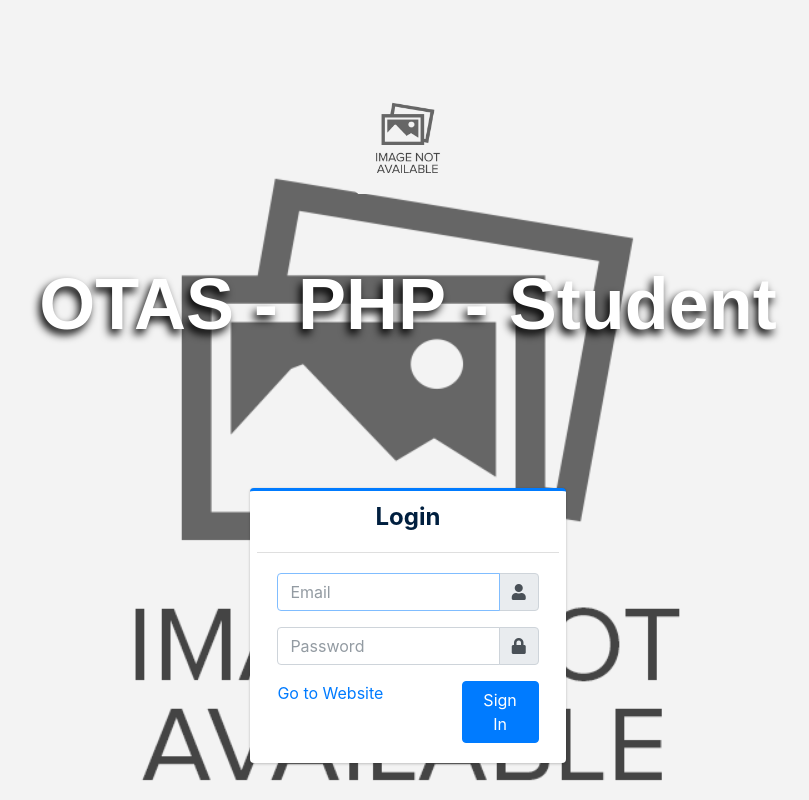
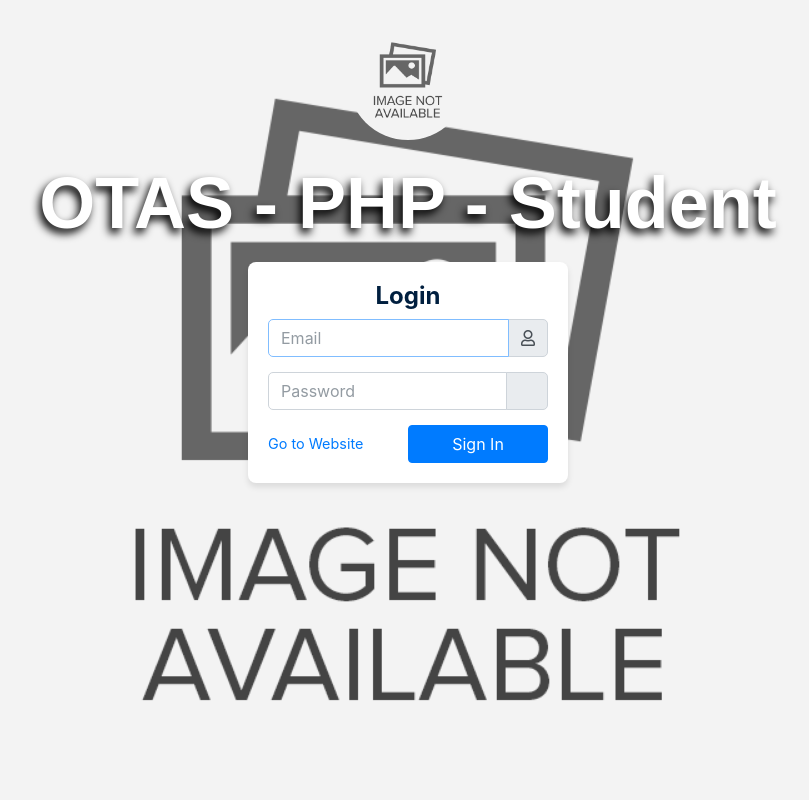
Before and after one commit to sgtpiamrm/capstone, a PHP site: page /capstone/login.php in a window 1280 px wide. Shown: the whole page, without its empty margins (232-1041 px from the left). Run offline with PHP 8.4, Linux system fonts and the light colour scheme; data comes from the database, SQL or seed files in the repository; some libraries are stand-ins or nearby versions.

Commit message:
Redesigned User-Login Page

```diff
--- a/login.php
+++ b/login.php
@@ -1,182 +1,140 @@
-<?php require_once('./config.php') ?> <!-- Include the configuration file for application settings -->
+<?php require_once('./config.php') ?>
 <!DOCTYPE html>
-<html lang="en" class="" style="height: auto;"> <!-- Start of the HTML document with English language set -->
-<?php require_once('inc/header.php') ?> <!-- Include the header content -->
+<html lang="en" style="height: 100%;">
 
-<body class="hold-transition "> <!-- Body of the page, with a "hold transition" class for visual effect -->
-    <script>
-        start_loader() <!-- Initialize loader script when the page starts -->
-    </script>
+<?php require_once('inc/header.php') ?>
 
+<body
+    style="height: 100%; width: 100%; background: url('<?php echo validate_image($_settings->info('cover')) ?>') center/cover no-repeat;">
+    <script>start_loader();</script>
     <style>
-        /* Styling for HTML and body to make sure they take up the full viewport */
-        html,
-        body {
-            height: 100% !important;
-            width: 100% !important;
+        body,
+        #login {
+            display: flex;
+            justify-content: center;
+            align-items: center;
+            flex-direction: column;
         }
 
-        /* Background styling for the body */
-        body {
-            background-image: url("<?php echo validate_image($_settings->info('cover')) ?>");
-            /* Dynamic background image from settings */
-            background-size: cover;
-            background-repeat: no-repeat;
+        #logo-img {
+            height: 120px;
+            width: 120px;
+            margin-top: 20px;
+            margin-bottom: 20px;
+            border-radius: 50%;
+            object-fit: cover;
         }
 
-        /* Styling for the login page title with a text shadow */
-        .login-title {
-            text-shadow: 2px 2px black;
-            font-family: 'Poppins', sans-serif;
+        .card {
+            width: 100%;
+            max-width: 320px;
+            padding: 20px;
+            border-radius: 8px;
+            box-shadow: 0 4px 6px rgba(0, 0, 0, 0.1);
+            background-color: white;
         }
 
-        /* Styling for the login container to align the items vertically */
-        #login {
-            flex-direction: column !important;
+        .login-title {
+            font-family: 'Poppins', sans-serif;
+            font-size: 1.5rem;
+            text-align: center;
+            margin-bottom: 1rem;
+            color: #333;
         }
 
-        /* Styling for the logo image */
-        #logo-img {
-            height: 150px;
-            width: 150px;
-            object-fit: scale-down;
-            object-position: center center;
-            border-radius: 100%;
-            /* Make the logo circular */
+        .input-group {
+            margin-bottom: 15px;
         }
 
-        /* Ensures the columns in the login section take up full width */
-        #login .col-7,
-        #login .col-5 {
-            width: 100% !important;
-            max-width: unset !important;
+        .input-group .form-control {
+            border-radius: 5px 0 0 5px;
+        }
+
+        .input-group .input-group-text {
+            border-radius: 0 5px 5px 0;
+        }
+
+        .btn {
+            width: 50%;
+        }
+
+        a {
+            font-size: 0.9rem;
+            text-decoration: none;
+            color: #007bff;
         }
     </style>
 
-    <!-- Check if there is a success flash message and show it -->
     <?php if ($_settings->chk_flashdata('success')): ?>
         <script>
-            alert_toast("<?php echo $_settings->flashdata('success') ?>", 'success') <!-- Display a success toast -->
+            alert_toast("<?php echo $_settings->flashdata('success') ?>", 'success');
         </script>
     <?php endif; ?>
 
-    <!-- Login Section -->
-    <div class="h-100 d-flex align-items-center w-100" id="login">
-        <!-- Left side: Logo and Title -->
-        <div class="col-7 h-100 d-flex align-items-center justify-content-center">
-            <div class="w-100">
-                <center><img src="<?= validate_image($_settings->info('logo')) ?>" alt="" id="logo-img"></center>
-                <!-- Display the logo image -->
-                <h1 class="text-center py-5 login-title"><b><?php echo $_settings->info('short_name') ?> - Student</b>
-                </h1>
-                <!-- Site name and designation -->
-            </div>
-        </div>
-
-        <!-- Right side: Login Form -->
-        <div class="col-5 h-100 bg-gradient">
-            <div class="d-flex w-100 h-100 justify-content-center align-items-center">
-                <div class="card col-sm-12 col-md-6 col-lg-3 card-outline card-primary">
-                    <div class="card-header">
-                        <h4 class="text-navy text-center"><b>Login</b></h4> <!-- Login title -->
-                    </div>
-                    <div class="card-body">
-                        <!-- Login form starts -->
-                        <form id="slogin-form" action="" method="post">
-                            <!-- Email input field -->
-                            <div class="input-group mb-3">
-                                <input type="email" class="form-control" autofocus name="email" placeholder="Email">
-                                <div class="input-group-append">
-                                    <div class="input-group-text">
-                                        <span class="fas fa-user"></span> <!-- Email icon -->
-                                    </div>
-                                </div>
-                            </div>
-                            <!-- Password input field -->
-                            <div class="input-group mb-3">
-                                <input type="password" class="form-control" name="password" placeholder="Password">
-                                <div class="input-group-append">
-                                    <div class="input-group-text">
-                                        <span class="fas fa-lock"></span> <!-- Password icon -->
-                                    </div>
-                                </div>
-                            </div>
-                            <!-- Actions below the form -->
-                            <div class="row">
-                                <div class="col-8">
-                                    <a href="<?php echo base_url ?>">Go to Website</a> <!-- Link to the homepage -->
-                                </div>
-                                <div class="col-4">
-                                    <button type="submit" class="btn btn-primary btn-block">Sign In</button>
-                                    <!-- Submit button -->
-                                </div>
-                            </div>
-                        </form>
+    <div id="login">
+        <img src="<?= validate_image($_settings->info('logo')) ?>" alt="Logo" id="logo-img">
+        <h1 class="login-title"><b><?php echo $_settings->info('short_name') ?> - Student</b></h1>
+        <div class="card">
+            <h4 class="text-center text-navy"><b>Login</b></h4>
+            <form id="slogin-form" action="" method="post">
+                <div class="input-group">
+                    <input type="email" class="form-control" name="email" placeholder="Email" required autofocus>
+                    <div class="input-group-append">
+                        <span class="input-group-text fas fa-user"></span>
                     </div>
                 </div>
-            </div>
+                <div class="input-group">
+                    <input type="password" class="form-control" name="password" placeholder="Password" required>
+                    <div class="input-group-append">
+                        <span class="input-group-text fas fa-lock"></span>
+
+                    </div>
+                </div>
+                <div class="d-flex justify-content-between align-items-center">
+                    <a href="<?php echo base_url ?>">Go to Website</a>
+                    <button type="submit" class="btn btn-primary">Sign In</button>
+                </div>
+            </form>
         </div>
     </div>
 
-    <!-- jQuery -->
     <script src="plugins/jquery/jquery.min.js"></script>
-    <!-- Bootstrap 4 -->
     <script src="plugins/bootstrap/js/bootstrap.bundle.min.js"></script>
-    <!-- AdminLTE App -->
     <script src="dist/js/adminlte.min.js"></script>
-    <!-- Select2 -->
     <script src="<?php echo base_url ?>plugins/select2/js/select2.full.min.js"></script>
 
     <script>
         $(document).ready(function () {
-            end_loader();  // End the loader once page is loaded
+            end_loader();
+            $('#slogin-form').submit(function (e) {
+                e.preventDefault();
+                var _this = $(this);
+                $(".pop-msg").remove();
+                var el = $("<div>").addClass("alert pop-msg my-2").hide();
+                start_loader();
 
-            // Registration Form Submit Handler
-            $('#slogin-form').submit(function (e) {
-                e.preventDefault()  // Prevent default form submission
-                var _this = $(this)
-                $(".pop-msg").remove()  // Remove previous messages
-                $('#password, #cpassword').removeClass("is-invalid")  // Remove invalid class from fields
-                var el = $("<div>")  // Create a new element for error/success messages
-                el.addClass("alert pop-msg my-2")
-                el.hide()
-                start_loader();  // Start the loader
-
-                // AJAX call to send login data
                 $.ajax({
-                    url: _base_url_ + "classes/Login.php?f=student_login",  // PHP endpoint for login
+                    url: _base_url_ + "classes/Login.php?f=student_login",
                     method: 'POST',
-                    data: _this.serialize(),  // Serialize form data
+                    data: _this.serialize(),
                     dataType: 'json',
                     error: err => {
-                        console.log(err)  // Log errors in the console
-                        el.text("An error occurred while saving the data")  // Error message
-                        el.addClass("alert-danger")  // Error style
-                        _this.prepend(el)  // Prepend the error message
-                        el.show('slow')  // Display the error message slowly
-                        end_loader();  // End the loader
+                        el.text("An error occurred while saving the data").addClass("alert-danger");
+                        _this.prepend(el.show('slow'));
+                        end_loader();
                     },
                     success: function (resp) {
-                        // Success handler
                         if (resp.status == 'success') {
-                            location.href = "./"  // Redirect to the homepage if successful
-                        } else if (!!resp.msg) {
-                            el.text(resp.msg)  // Display the response message
-                            el.addClass("alert-danger")
-                            _this.prepend(el)
-                            el.show('show')
+                            location.href = "./";
                         } else {
-                            el.text("An error occurred while saving the data")  // Default error message
-                            el.addClass("alert-danger")
-                            _this.prepend(el)
-                            el.show('show')
+                            el.text(resp.msg || "An error occurred while saving the data").addClass("alert-danger");
+                            _this.prepend(el.show('slow'));
                         }
-                        end_loader();  // End the loader
-                        $('html, body').animate({ scrollTop: 0 }, 'fast')  // Scroll to the top of the page
+                        end_loader();
                     }
-                })
-            })
-        })
+                });
+            });
+        });
     </script>
 </body>
 
```
